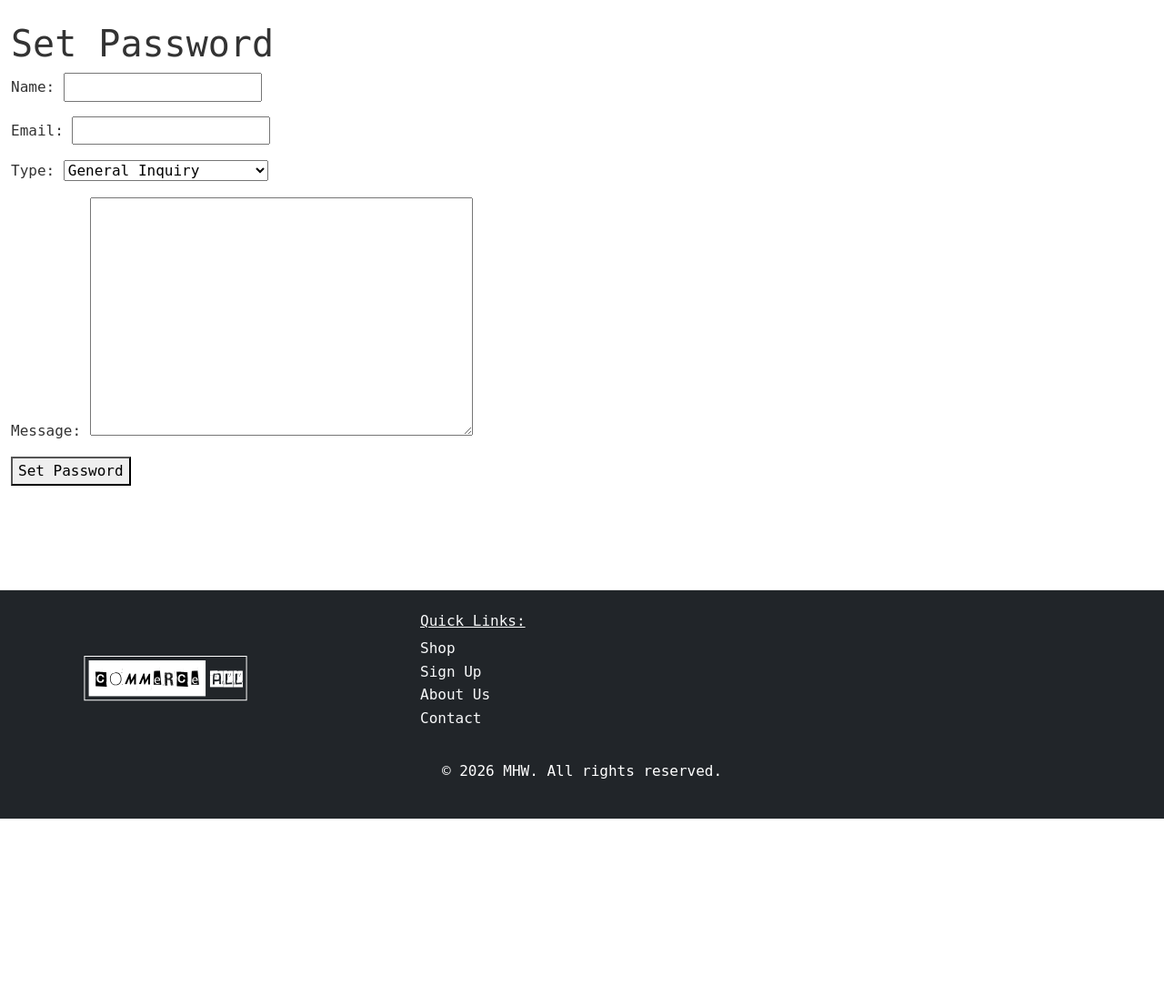
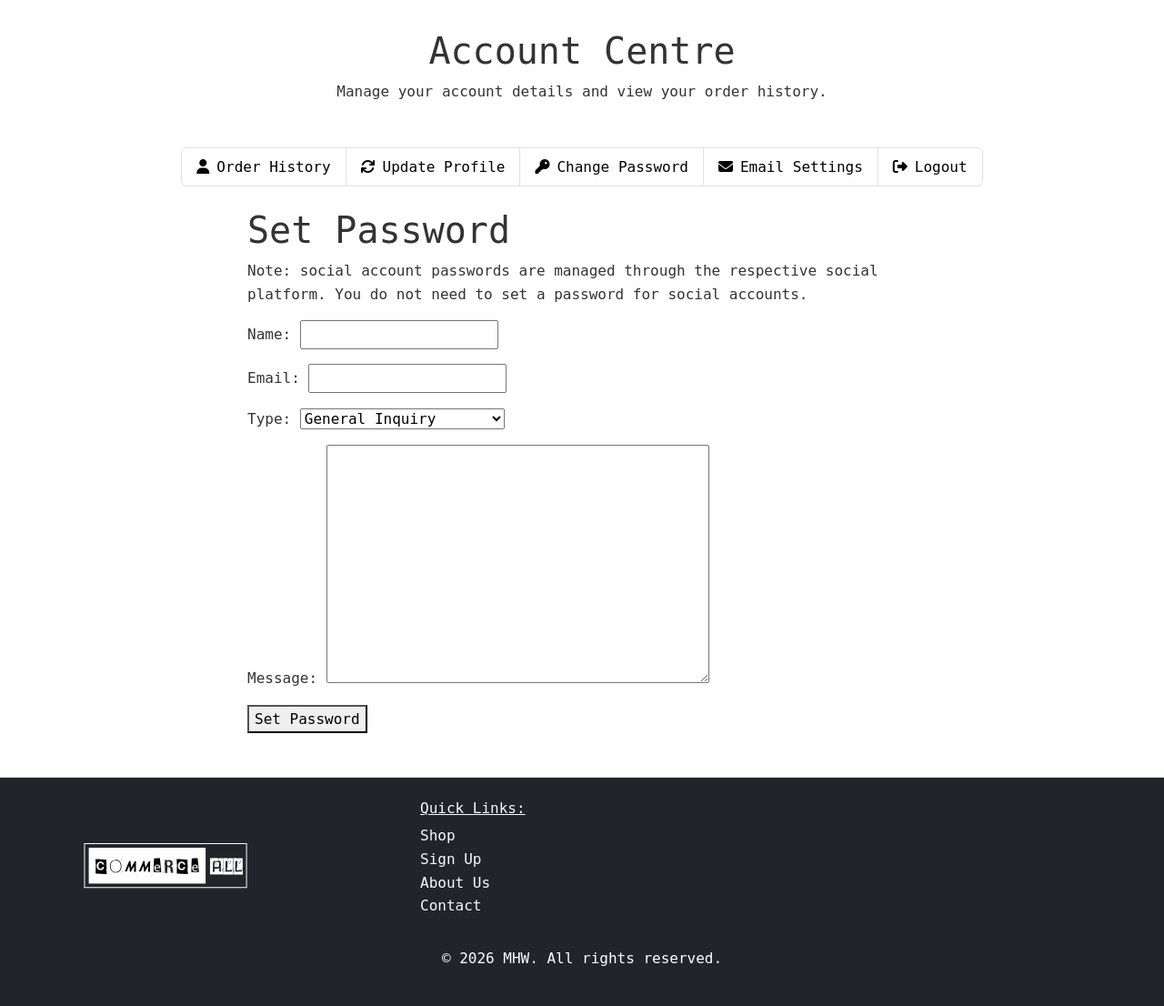
Before and after one commit to hicelery/commerce-all, a Django app: template templates/account/password_set.html in a window 1280 px wide. Shown: the part 71-1177 px from the top of the page at 91% size. Before the commit the page ends 971 px from the top, so only its background shows below. Run offline with Django 4.2, Linux system fonts and the light colour scheme; the template is opened without the code that fills it: values that come from a table or form of the project are taken from there, others are empty.

Commit message:
set password template updates

```diff
--- a/templates/account/password_set.html
+++ b/templates/account/password_set.html
@@ -5,8 +5,17 @@
     {% trans "Set Password" %}
 {% endblock head_title %}
 {% block content %}
+    <div class="container">
+        <div class="row justify-content-center">
+            <h1 class="text-center mt-2">Account Centre</h1>
+            <p class="text-center mb-5">Manage your account details and view your order history.</p>
+            {% include "account/centre_nav.html" %}
+            <div class="col-12 col-md-8">
         {% element h1 %}
             {% trans "Set Password" %}
+        {% endelement %}
+        {% element p %}
+            {% trans "Note: social account passwords are managed through the respective social platform. You do not need to set a password for social accounts." %}
         {% endelement %}
         {% url 'account_set_password' as action_url %}
         {% element form method="post" action=action_url %}
@@ -22,4 +31,6 @@
                 {% endelement %}
             {% endslot %}
         {% endelement %}
+        </div>
+    </div>
 {% endblock content %}
```
Also changed, not shown: static/js/cart.js (+4 -9 lines). Lines whose indentation alone changed are shown as unchanged.
